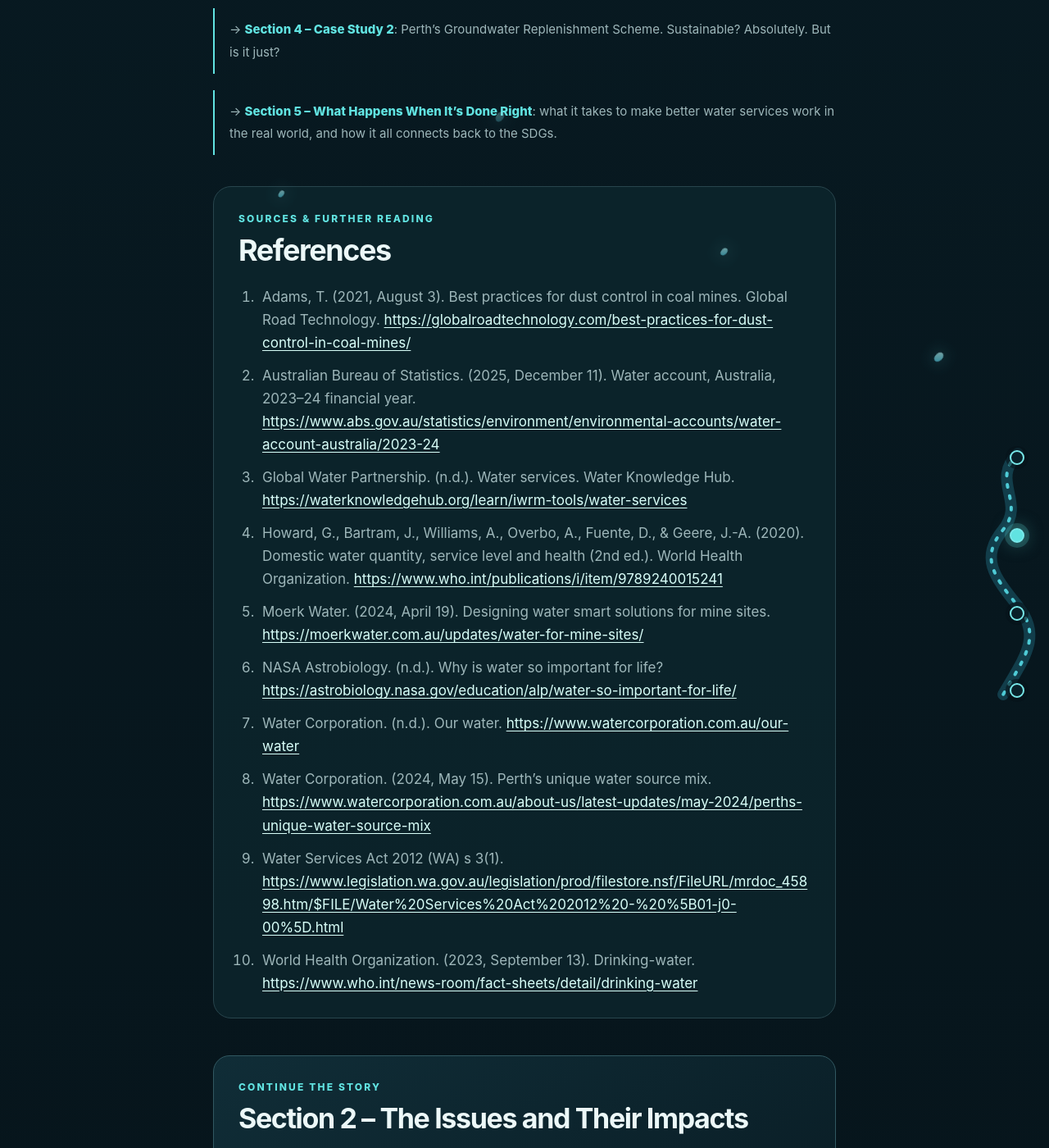
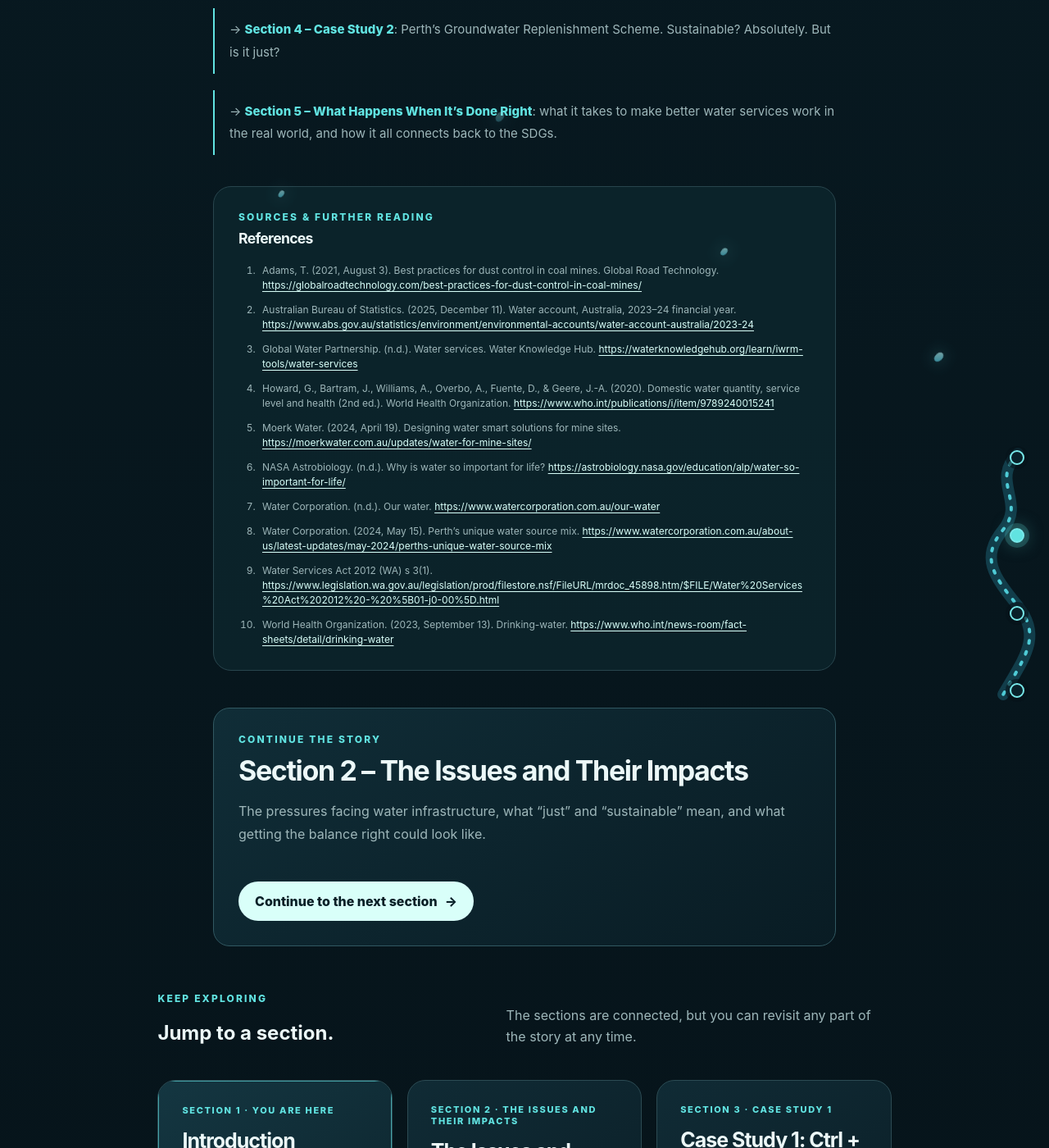
Before and after one commit to c0v3rtbuddh4/snow-water-services-blog, a Jekyll site: the page built from journal/index.html, in a window 1280 px wide and 1400 px high, scrolled down 5103 px. Shown: the whole window at 82% size. Built offline with Jekyll 4.4.1, drawn with Linux system fonts in a browser that asks for light colours.

Commit message:
Update style.css

```diff
--- a/assets/css/style.css
+++ b/assets/css/style.css
@@ -177,10 +177,27 @@
 @media(max-width:600px){.references-list{padding:22px 18px}.vlog-references li{font-size:12px}}
 
 
+
 /* Smaller reference lists */
+.references-list,
+.references-list li,
+.references-list p,
+.references-list a,
 .references,
 .references li,
-.references p {
+.references p,
+.references a,
+.vlog-references,
+.vlog-references li,
+.vlog-references p,
+.vlog-references a {
   font-size: 0.75rem;
   line-height: 1.5;
 }
+
+/* Keep reference headings readable */
+.references-list h2,
+.references h2,
+.vlog-references h3 {
+  font-size: 1.1rem;
+}
```
